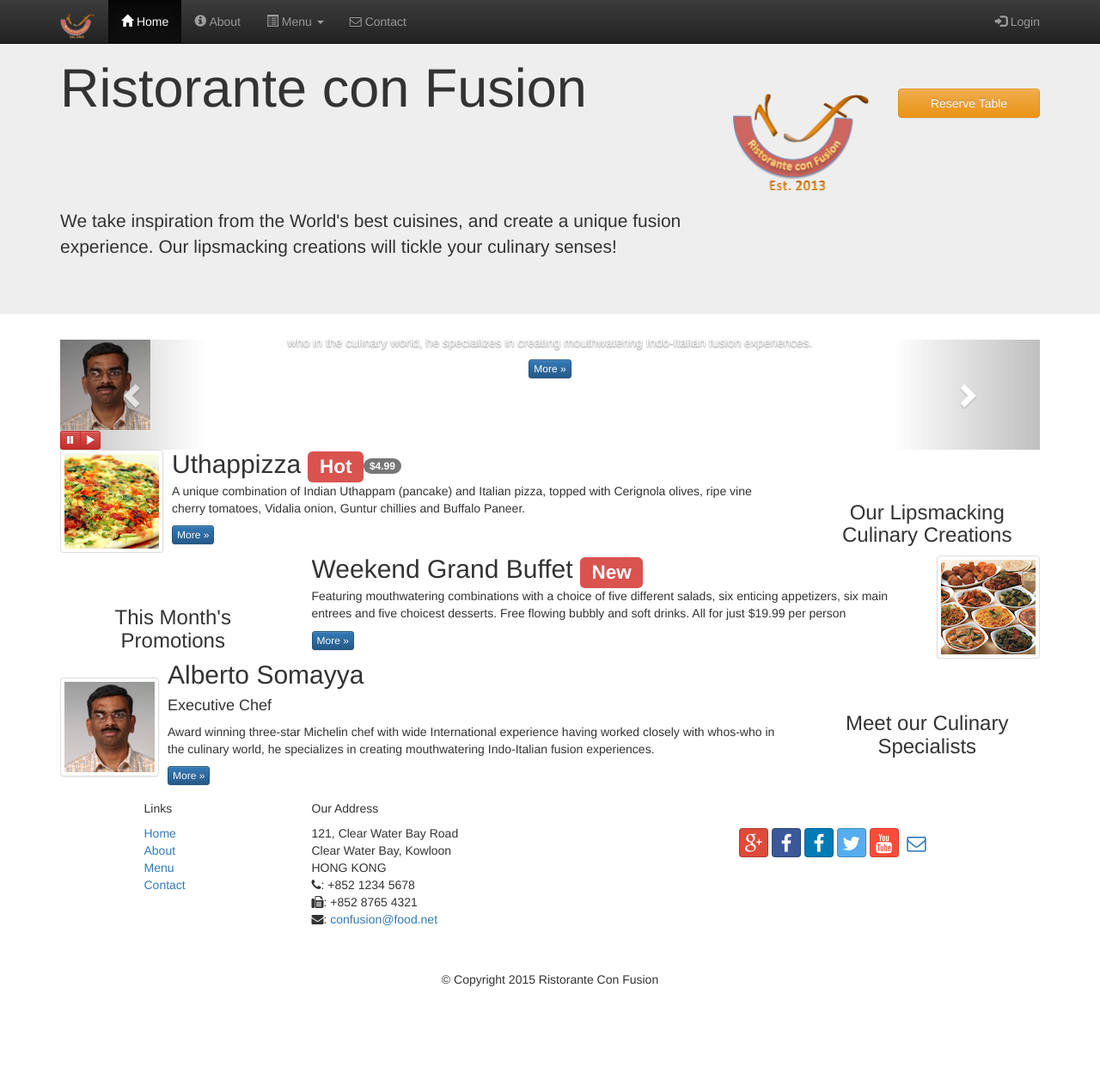
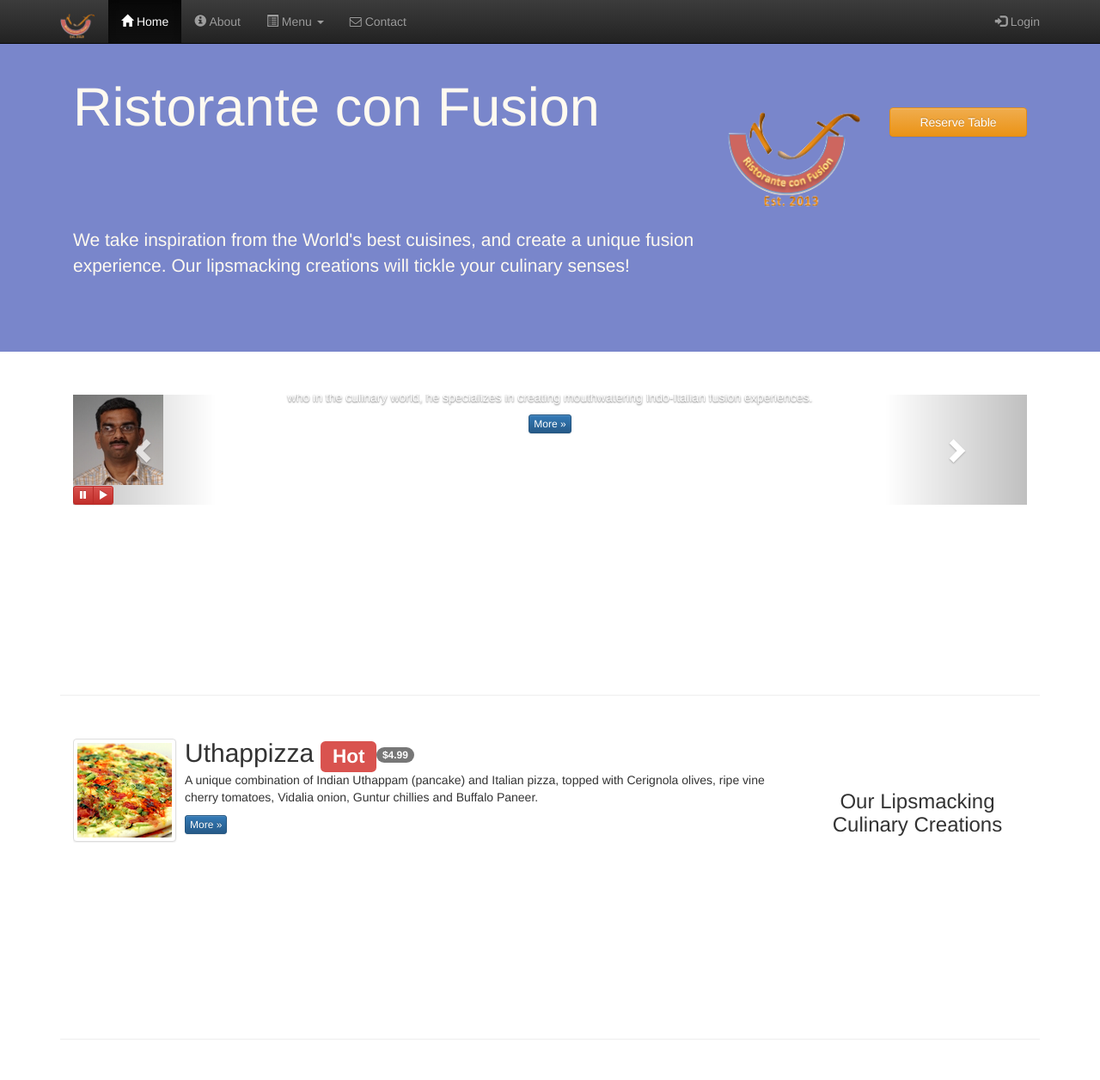
Before and after one commit to RobinWagner/Bootstrap, a plain HTML site: page index.html in a window 1280 px wide. Shown: the top 1256 px of the page at 86% size. Before the commit the page ends 1159 px from the top, so only its background shows below. Drawn offline with nearby package versions, Linux system fonts and the light colour scheme; files that its build step writes are made by us from their sources.

Commit message:
Style rows and jumbotron using mix-in class

```diff
--- a/css/mystyles.less
+++ b/css/mystyles.less
@@ -12,3 +12,24 @@
     margin: 0px auto;
     padding: @pad-up-dn @pad-left-right;
 }
+
+.row-header {
+    .zero-margin();
+}
+
+.row-content {
+    .zero-margin (50px, 0px);
+    border-bottom: 1px ridge;
+    min-height: 400px;
+}
+
+.row-footer {
+    .zero-margin(20px, 0px);
+    background-color: #AfAfAf;
+}
+
+.jumbotron {
+    .zero-margin(70px, 30px);
+    background: @light-indigo;
+    color: floralwhite;
+}
```
